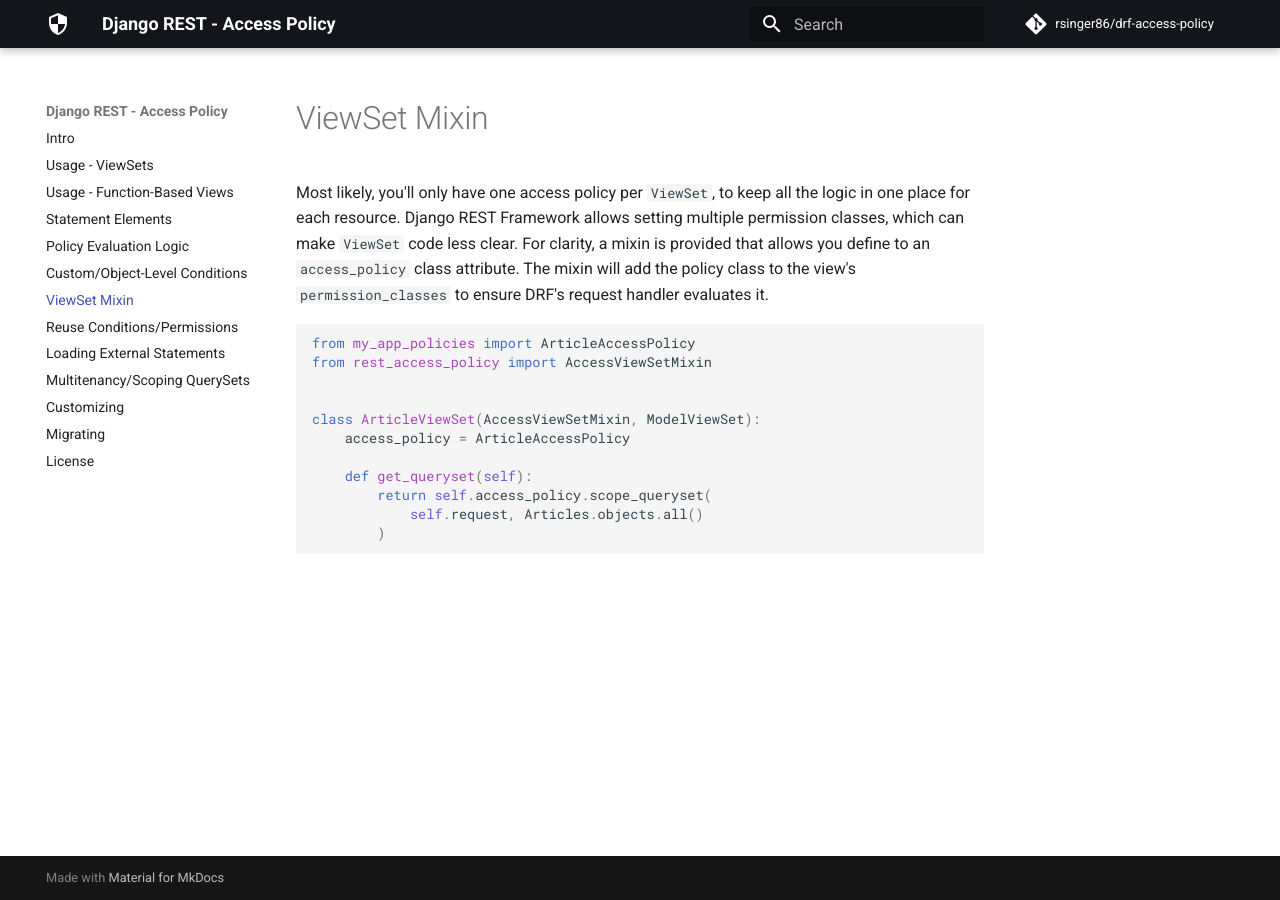
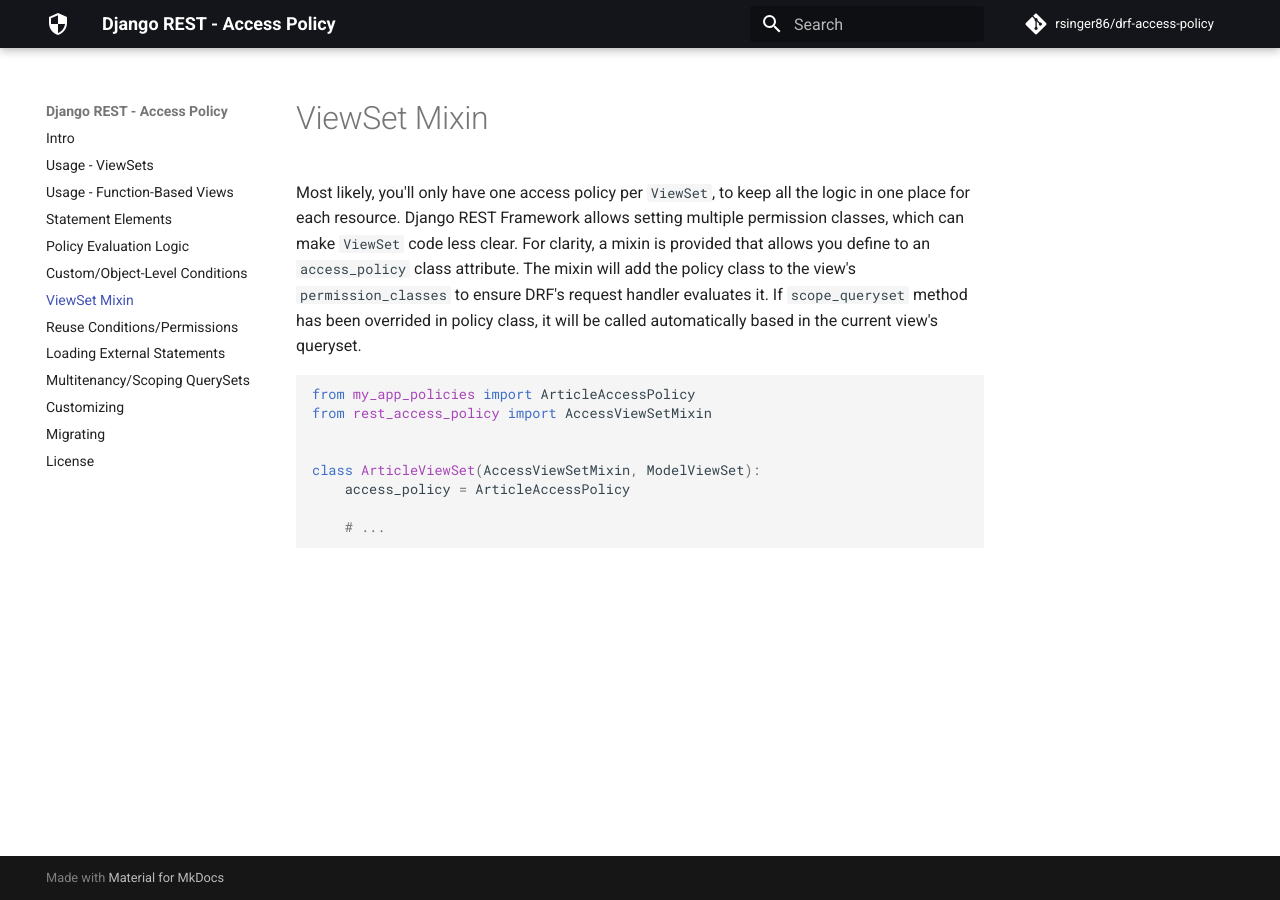
Before and after one commit to rsinger86/drf-access-policy, an MkDocs documentation site: the page built from docs/view_set_mixin.md, in a window 1280 px wide. Built offline with MkDocs 1.6.1 and Material for MkDocs 9.7.7, drawn with Linux system fonts in a browser that asks for light colours; comment, search, counter and statistics services are not loaded.

Commit message:
Update view_set_mixin.md
Ref: #75

````diff
--- a/docs/view_set_mixin.md
+++ b/docs/view_set_mixin.md
@@ -1,6 +1,6 @@
 # ViewSet Mixin
 
-Most likely, you'll only have one access policy per `ViewSet`, to keep all the logic in one place for each resource. Django REST Framework allows setting multiple permission classes, which can make `ViewSet` code less clear. For clarity, a mixin is provided that allows you define to an `access_policy` class attribute. The mixin will add the policy class to the view's `permission_classes` to ensure DRF's request handler evaluates it.
+Most likely, you'll only have one access policy per `ViewSet`, to keep all the logic in one place for each resource. Django REST Framework allows setting multiple permission classes, which can make `ViewSet` code less clear. For clarity, a mixin is provided that allows you define to an `access_policy` class attribute. The mixin will add the policy class to the view's `permission_classes` to ensure DRF's request handler evaluates it. If `scope_queryset` method has been overrided in policy class, it will be called automatically based in the current view's queryset.
 
 ```python
 from my_app_policies import ArticleAccessPolicy
@@ -10,8 +10,6 @@
 class ArticleViewSet(AccessViewSetMixin, ModelViewSet):
     access_policy = ArticleAccessPolicy
 
-    def get_queryset(self):
-        return self.access_policy.scope_queryset(
-            self.request, Articles.objects.all()
-        )
+    # ...
+
 ```
````
